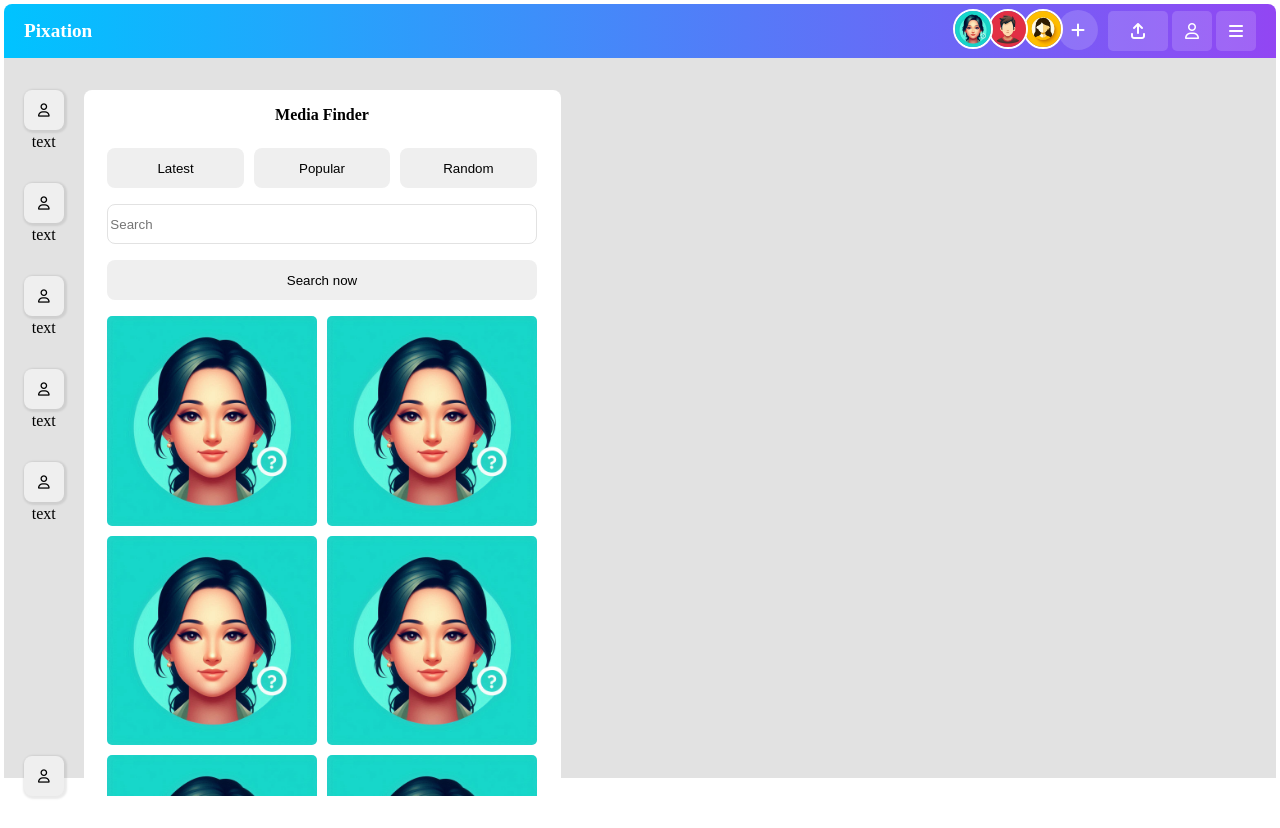
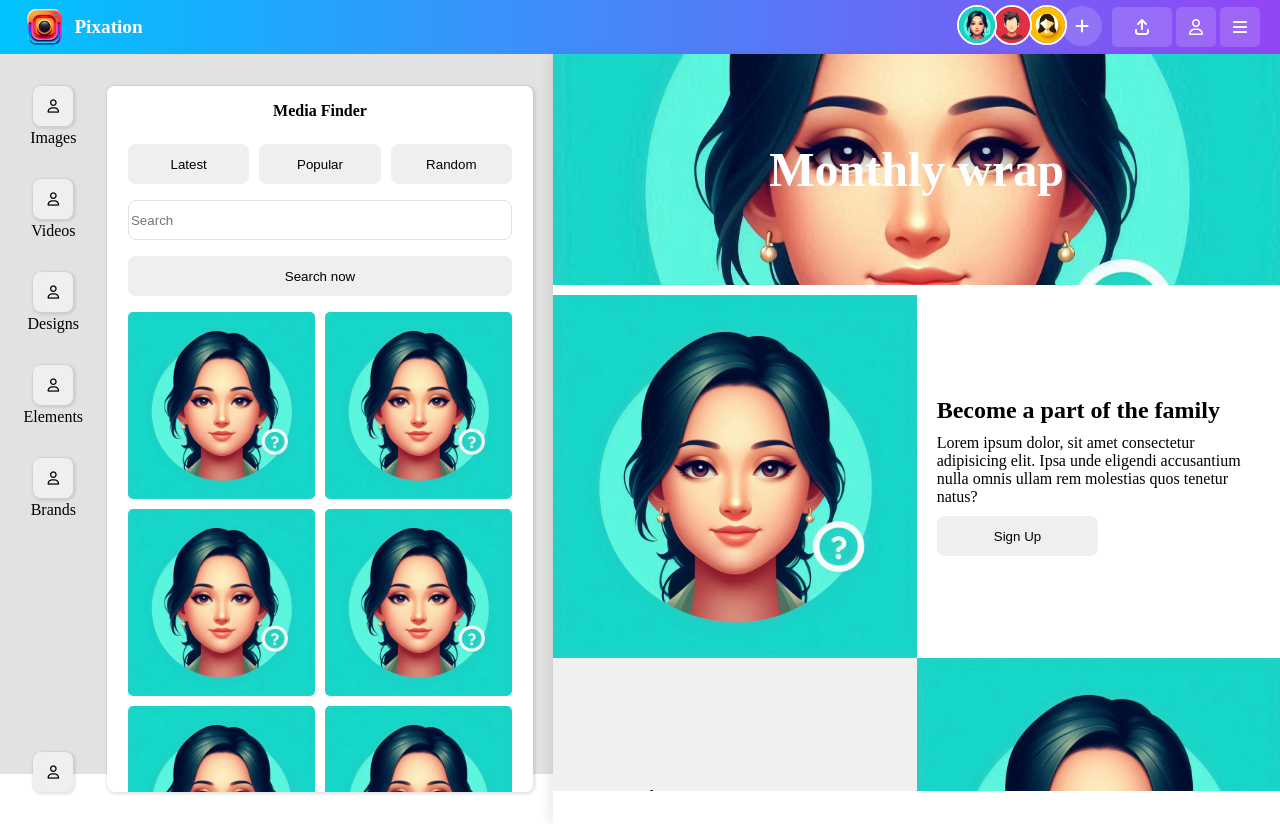
Before and after one commit to lucasxbron/pixation, a website: page src/html/index.html in a window 1280 px wide. Drawn offline with Linux system fonts and the light colour scheme.

Commit message:
feat: basic main layout / placeholder content

```diff
--- a/src/css/styles.scss
+++ b/src/css/styles.scss
@@ -3,6 +3,7 @@
 // VARIABLES
 
 $primary-color: #333;
+$secondary-color: #333;
 $bgn-color: rgb(226, 226, 226);
 $btn-bgn-color: rgba(255, 255, 255, 0.153);
 $default-radius: 5px;
@@ -19,7 +20,7 @@ $secondary-radius: 8px;
 // GENERAL
 
 body {
-  margin: 4px;
+  // margin: 4px;
 }
 
 button {
@@ -32,16 +33,16 @@ header {
   display: flex;
   justify-content: space-between;
   align-items: center;
-  border-top-left-radius: $secondary-radius;
-  border-top-right-radius: $secondary-radius;
+  // border-top-left-radius: $secondary-radius;
+  // border-top-right-radius: $secondary-radius;
   // position: fixed;
   // top: 0;
   // left: 0;
   // right: 0;
-  position: sticky;
-  top: 4px;
-  left: 4px;
-  right: 4px;
+  // position: sticky;
+  // top: 4px;
+  // left: 4px;
+  // right: 4px;
   background: linear-gradient(90deg, #00c3ff, #9246f3);
   padding: 5px 20px;
 
@@ -54,6 +55,16 @@ header {
     display: flex;
     align-content: center;
     justify-content: space-between;
+  }
+
+}
+
+.logo {
+  @include flex-center;
+  margin-left: 5px;
+  img {
+    height:40px;
+    padding-right: 10px;
   }
 }
 
@@ -144,7 +155,7 @@ header {
 
 main {
   display: grid;
-  grid-template-columns: 1fr 6fr 9fr;
+  grid-template-columns: 1fr 4fr 7fr;
   background-color: $bgn-color;
   // height: 90vh;
 }
@@ -171,6 +182,8 @@ main {
     margin-top: 2rem;
   }
   li {
+    @include flex-center;
+    flex-direction: column;
     margin-bottom: 2rem;
   }
   li p {
@@ -200,6 +213,7 @@ main {
     background-color: white;
     border-radius: $secondary-radius;
     margin: 2rem 0;
+    box-shadow: 1px 1px 2px 2px rgba(0, 0, 0, 0.088);
 
   }
   input, .search-btn, .results, .cat-btn, .results {
@@ -255,5 +269,66 @@ main {
 
 .hero {
   // border: 1px solid black;
-  height: 100%;
+  // height: 100%;
+  // width: 100%;
+  margin-left: 20px;
+  box-shadow: -5px 0 10px -1px rgba(0, 0, 0, 0.088);
+  // background-color: rgb(240, 240, 240);
+  background-color: white;
 }
+
+.hero-img {
+  background-image: url(/assets/images/user-image-placeholder-1.jpeg);
+  width: 100%;
+  height: 30%;
+  background-size:cover;
+  background-position: center;
+  @include flex-center;
+  color: white;
+  h1 {
+    font-size: 3rem;
+  }
+}
+
+.hero-content {
+  // display: grid;
+  // grid-template-columns: 1fr 1fr;
+  // row-gap: 40px;
+
+  overflow-y: auto;
+  max-height: 62vh;
+  margin-top: 10px;
+  img{
+    width: 100%;
+  }
+  div:nth-of-type(even) {
+    background-color: rgb(240, 240, 240);
+  }
+}
+
+.hero-details {
+  // @include flex-center;
+  display: flex;
+  align-items: left;
+  justify-content: center;
+  div {
+    display: flex;
+    flex-direction: column;
+    justify-content: center;
+    width: 50%;
+    padding: 20px;
+  }
+  img {
+    width: 50%;
+  }
+  h3 {
+    font-size: 24px;
+    padding-bottom: 10px;
+  }
+  button {
+    border-radius: $secondary-radius;
+    width: 50%;
+    height: 40px;
+    margin-top: 10px;
+  }
+}
--- a/src/html/index.html
+++ b/src/html/index.html
@@ -12,7 +12,10 @@
   </head>
   <body>
     <header>
-      <h1>Pixation</h1>
+      <div class="logo">
+        <img src="/assets/images/pixation-logo.png" alt="" />
+        <h1>Pixation</h1>
+      </div>
       <nav>
         <ul class="users">
           <li>
@@ -56,23 +59,23 @@
         <ul>
           <li>
             <button><i class="fa-regular fa-user"></i></button>
-            <p>text</p>
+            <p>Images</p>
           </li>
           <li>
             <button><i class="fa-regular fa-user"></i></button>
-            <p>text</p>
+            <p>Videos</p>
           </li>
           <li>
             <button><i class="fa-regular fa-user"></i></button>
-            <p>text</p>
+            <p>Designs</p>
           </li>
           <li>
             <button><i class="fa-regular fa-user"></i></button>
-            <p>text</p>
+            <p>Elements</p>
           </li>
           <li>
             <button><i class="fa-regular fa-user"></i></button>
-            <p>text</p>
+            <p>Brands</p>
           </li>
         </ul>
         <button class="dark-mode"><i class="fa-regular fa-user"></i></button>
@@ -103,7 +106,68 @@
           </div>
         </div>
       </section>
-      <section class="hero"></section>
+      <section class="hero">
+        <div class="hero-img"><h1>Monthly wrap</h1></div>
+        <div class="hero-content">
+          <div class="hero-details">
+            <img src="/assets/images/user-image-placeholder-1.jpeg" alt="" />
+            <div>
+              <h3>Become a part of the family</h3>
+              <p>
+                Lorem ipsum dolor, sit amet consectetur adipisicing elit. Ipsa
+                unde eligendi accusantium nulla omnis ullam rem molestias quos
+                tenetur natus?
+              </p>
+              <button>Sign Up</button>
+            </div>
+          </div>
+          <div class="hero-details">
+            <div>
+              <h3>Lorem ipsum</h3>
+              <p>
+                Lorem ipsum dolor, sit amet consectetur adipisicing elit. Ipsa
+                unde eligendi accusantium nulla omnis ullam rem molestias quos
+                tenetur natus?
+              </p>
+            </div>
+            <img src="/assets/images/user-image-placeholder-1.jpeg" alt="" />
+          </div>
+          <div class="hero-details">
+            <img src="/assets/images/user-image-placeholder-1.jpeg" alt="" />
+            <div>
+              <h3>Lorem ipsum</h3>
+              <p>
+                Lorem ipsum dolor, sit amet consectetur adipisicing elit. Ipsa
+                unde eligendi accusantium nulla omnis ullam rem molestias quos
+                tenetur natus?
+              </p>
+            </div>
+          </div>
+
+          <div class="hero-details">
+            <div>
+              <h3>Lorem ipsum</h3>
+              <p>
+                Lorem ipsum dolor, sit amet consectetur adipisicing elit. Ipsa
+                unde eligendi accusantium nulla omnis ullam rem molestias quos
+                tenetur natus?
+              </p>
+            </div>
+            <img src="/assets/images/user-image-placeholder-1.jpeg" alt="" />
+          </div>
+          <div class="hero-details">
+            <img src="/assets/images/user-image-placeholder-1.jpeg" alt="" />
+            <div>
+              <h3>Lorem ipsum</h3>
+              <p>
+                Lorem ipsum dolor, sit amet consectetur adipisicing elit. Ipsa
+                unde eligendi accusantium nulla omnis ullam rem molestias quos
+                tenetur natus?
+              </p>
+            </div>
+          </div>
+        </div>
+      </section>
     </main>
     <footer></footer>
   </body>
```
Also changed, not shown: assets/images/pixation-logo.png (added), src/css/styles.css.
